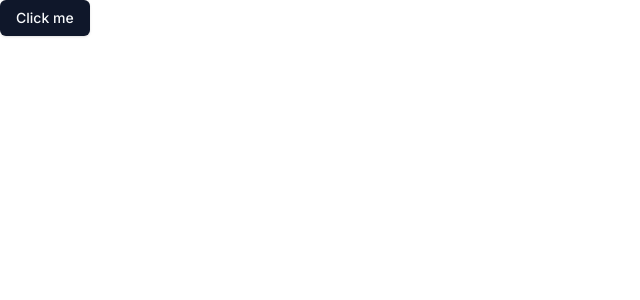
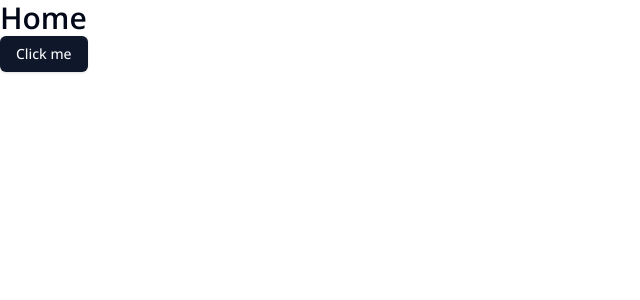
Before and after one commit to nboraxxd/next-shop, a Next.js app: page / in a window 1280 px wide. Shown: the top 300 px of the page, without its empty margins (0-640 px from the left). Built offline with nearby package versions, Linux system fonts and the light colour scheme.

Commit message:
Update font in layout component

```diff
--- a/src/app/layout.tsx
+++ b/src/app/layout.tsx
@@ -1,8 +1,8 @@
 import type { Metadata } from 'next'
-import { Inter } from 'next/font/google'
+import { Open_Sans } from 'next/font/google'
 import './globals.css'
 
-const inter = Inter({ subsets: ['latin'] })
+const openSans = Open_Sans({ subsets: ['vietnamese'] })
 
 export const metadata: Metadata = {
   title: 'Create Next App',
@@ -16,7 +16,7 @@
 }>) {
   return (
     <html lang='en'>
-      <body className={inter.className}>{children}</body>
+      <body className={openSans.className}>{children}</body>
     </html>
   )
 }
--- a/src/app/page.tsx
+++ b/src/app/page.tsx
@@ -2,8 +2,9 @@
 
 export default function Home() {
   return (
-    <div>
+    <main>
+      <h1 className='text-3xl font-semibold'>Home</h1>
       <Button>Click me</Button>
-    </div>
+    </main>
   )
 }
```
Also changed, not shown: src/app/globals.css (indentation only).
